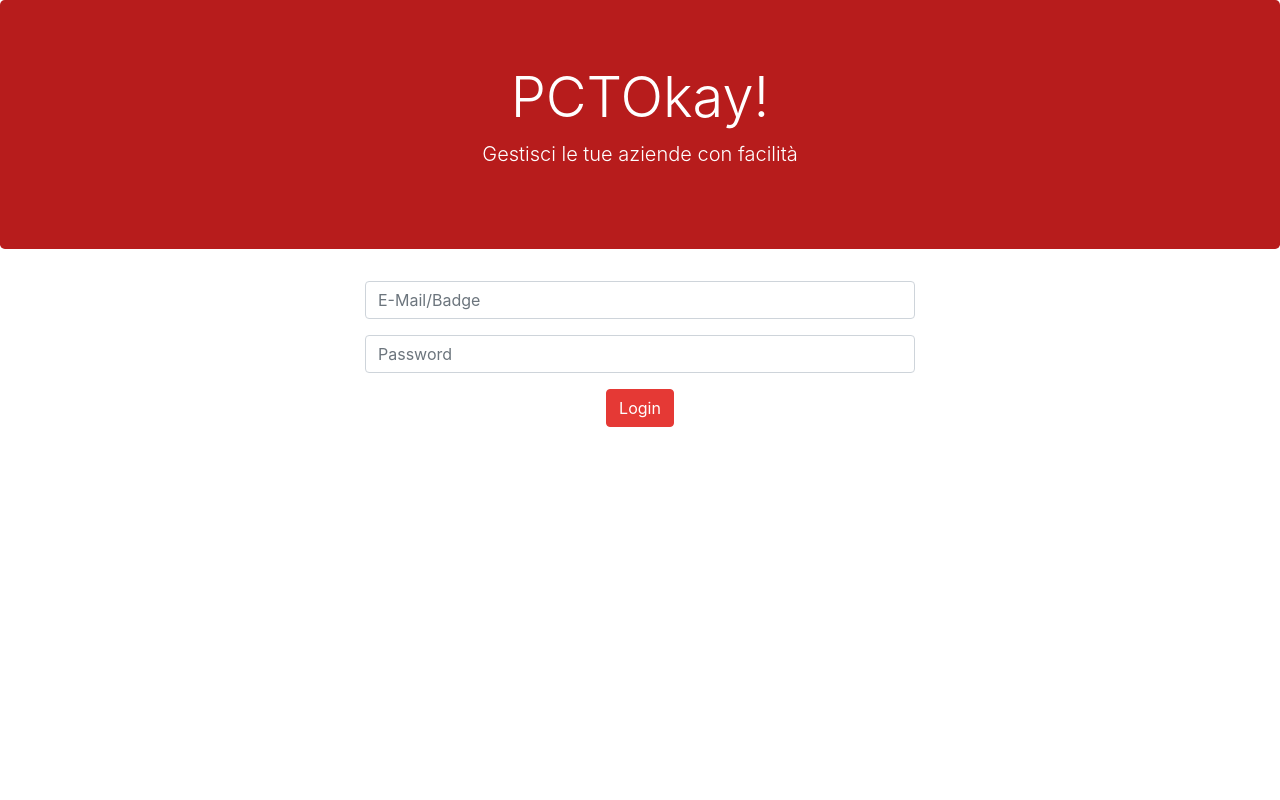
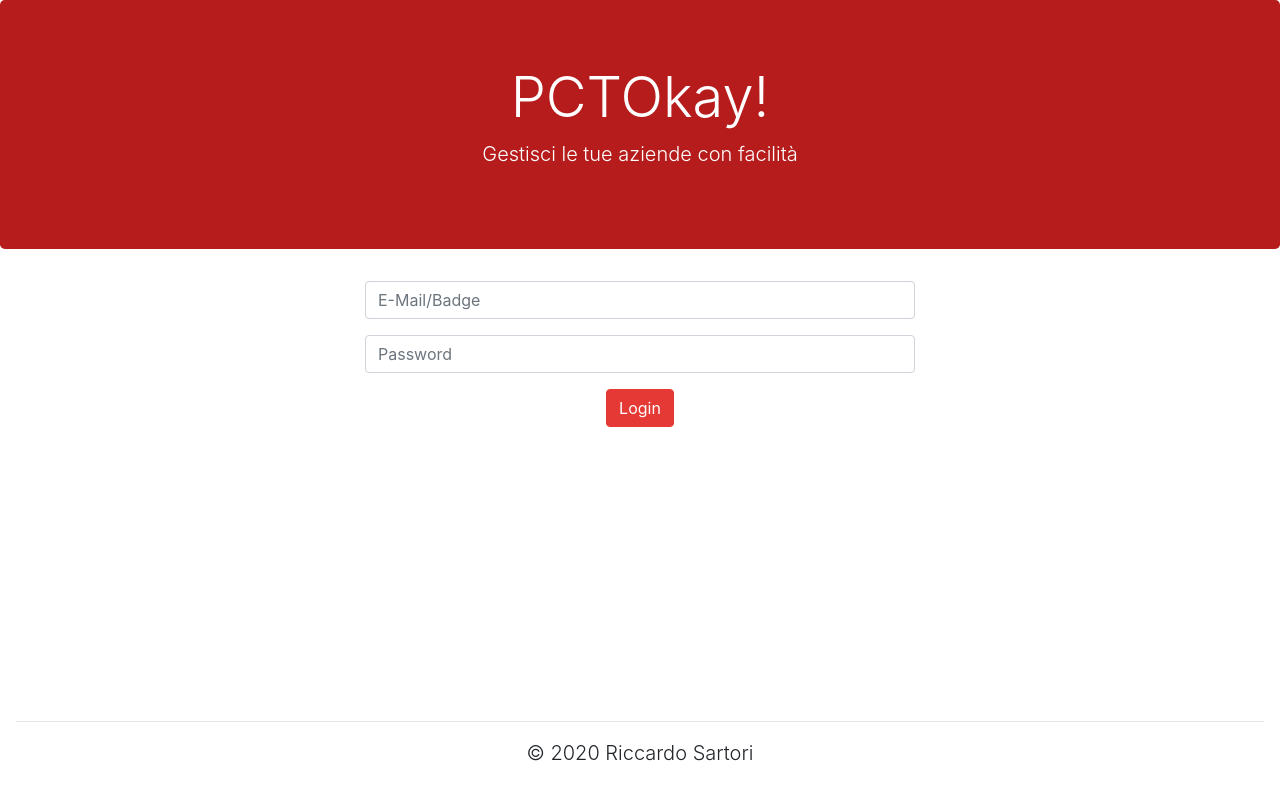
Before and after one commit to SartoRiccardo/pcto-anagrafe, a React (Create React App) app: page / in a window 1280 px wide. Built offline with nearby package versions, Linux system fonts and the light colour scheme.

Commit message:
Further CSS improvements

```diff
--- a/src/components/forms/SearchBar.js
+++ b/src/components/forms/SearchBar.js
@@ -100,7 +100,7 @@ class SearchBar extends Component {
     const {fields} = this.state;
     const sFields = fields.map(f => {
       return (
-        <Form.Row key={f.id} className="justify-content-center my-2">
+        <Form.Row key={f.id} className="justify-content-center my-3 my-sm-2">
           <SearchField
             options={this.props.options}
             initState={f}
--- a/src/components/forms/SearchField.js
+++ b/src/components/forms/SearchField.js
@@ -83,7 +83,7 @@ class SearchField extends Component {
         </Col>
 
         <Col xs={{order:3, span:12}} md={{order:2, span:5}}>
-          <FormControl name="value" placeholder="Cerca..." value={value} onChange={this.changeHandler} />
+          <FormControl name="value" className="my-2 my-sm-0" placeholder="Cerca..." value={value} onChange={this.changeHandler} />
         </Col>
 
         <Col xs={{order:2, span:"auto"}} md={{order:3, span:"auto"}}>
--- a/src/components/ui/App.js
+++ b/src/components/ui/App.js
@@ -10,6 +10,7 @@ import UserNav from "./UserNav";
 import SearchCompany from "../forms/SearchCompany";
 import EditStructure from "../forms/EditStructure";
 import ShowCompany from "../company/ShowCompany";
+import Footer from "./Footer";
 
 /**
  * The application wrapper.
@@ -70,6 +71,7 @@ class App extends Component {
       <BrowserRouter>
         {nav}
         {links}
+        <Footer />
       </BrowserRouter>
     );
   }
--- /dev/null
+++ b/src/components/ui/Footer.js
@@ -0,0 +1,12 @@
+import React from "react";
+
+function Footer() {
+  return (
+    <footer className="text-center">
+      <hr />
+      <p className="lead">&copy; 2020 Riccardo Sartori</p>
+    </footer>
+  );
+}
+
+export default Footer;
--- a/src/index.scss
+++ b/src/index.scss
@@ -3,7 +3,16 @@
 $primary: #e53935;
 $secondary: #ff8f00;
 
+html {
+  height: 100%;
+  box-sizing: border-box;
+}
+
 body {
+  position: relative;
+  margin: 0;
+  padding-bottom: 6rem;
+  min-height: 100%;
   font-family: "Heebo";
 }
 
@@ -12,13 +21,17 @@ body {
   color: white;
 }
 
-input,
+input, select,
 .btn-primary:focus,
 .btn-primary:active,
 .btn-secondary:focus,
 .btn-secondary:active {
     box-shadow:none!important;
     outline:0px;
+}
+
+input:focus, select:focus {
+  border-color: #ffca28!important;
 }
 
 .page-selector-selected {
@@ -37,4 +50,12 @@ input,
   background-color: #b3e5fc;
 }
 
+footer {
+  position: absolute;
+  right: 0;
+  bottom: 0;
+  left: 0;
+  padding: 1rem;
+}
+
 @import '~bootstrap/scss/bootstrap';
```
